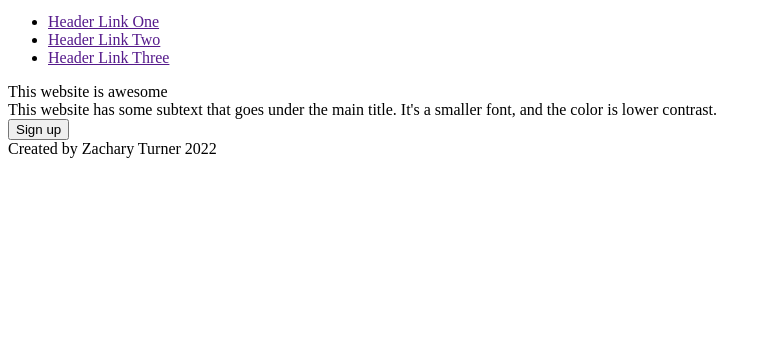
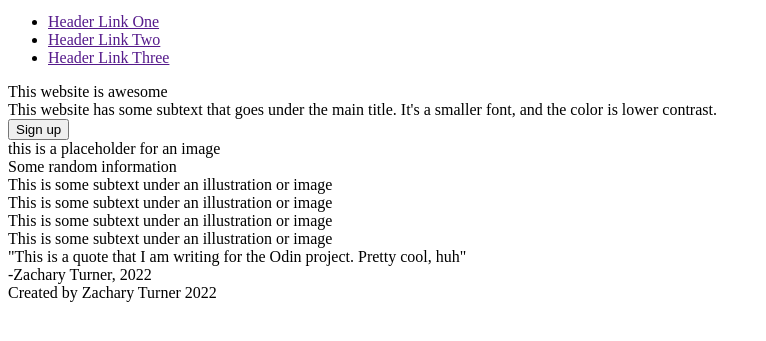
Before and after one commit to zgturner1/landing-page-project, a plain HTML site: page index.html in a window 1280 px wide. Shown: the part 29-370 px from the top of the page, without its empty margins (0-766 px from the left). Drawn offline with Linux system fonts and the light colour scheme.

Commit message:
Added the rest of the content of the main webpage

```diff
--- a/index.html
+++ b/index.html
@@ -34,25 +34,57 @@
             </div>
 
             <div class="image">
-
+                this is a placeholder for an image
             </div>
         </div>
     </div>
 
     <div class="info-container">
         <div class="info-header-text">
-
+            Some random information
         </div>
 
-        <div class="illustrations">
+        <div class="illustrations-container">
+            <div class="illustration-section">
+                <div class="illustration"></div>
 
+                <div class="illustration-subtext">
+                    This is some subtext under an illustration or image
+                </div>
+            </div>
+
+            <div class="illustration-section">
+                <div class="illustration"></div>
+
+                <div class="illustration-subtext">
+                    This is some subtext under an illustration or image
+                </div>
+            </div>
+
+            <div class="illustration-section">
+                <div class="illustration"></div>
+
+                <div class="illustration-subtext">
+                    This is some subtext under an illustration or image
+                </div>
+            </div>
+
+            <div class="illustration-section">
+                <div class="illustration"></div>
+
+                <div class="illustration-subtext">
+                    This is some subtext under an illustration or image
+                </div>
+            </div>
         </div>
     </div>
 
     <div class="quote-container">
         <div class="quote">
+            "This is a quote that I am writing for the Odin project. Pretty cool, huh"
+        </div>
 
-        </div>
+        <div class="quote-author">-Zachary Turner, 2022</div>
     </div>
 
     <div class="footer">
```
